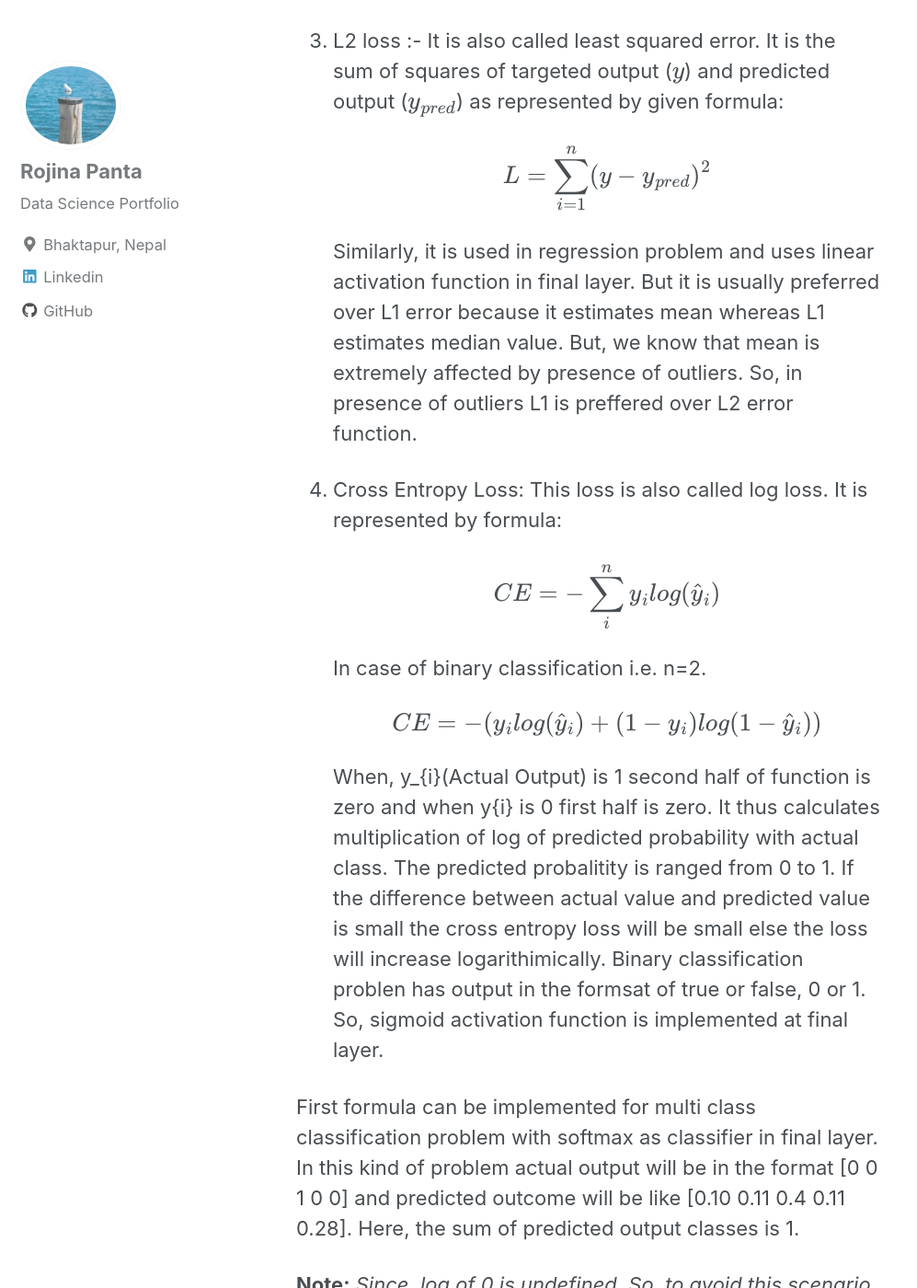
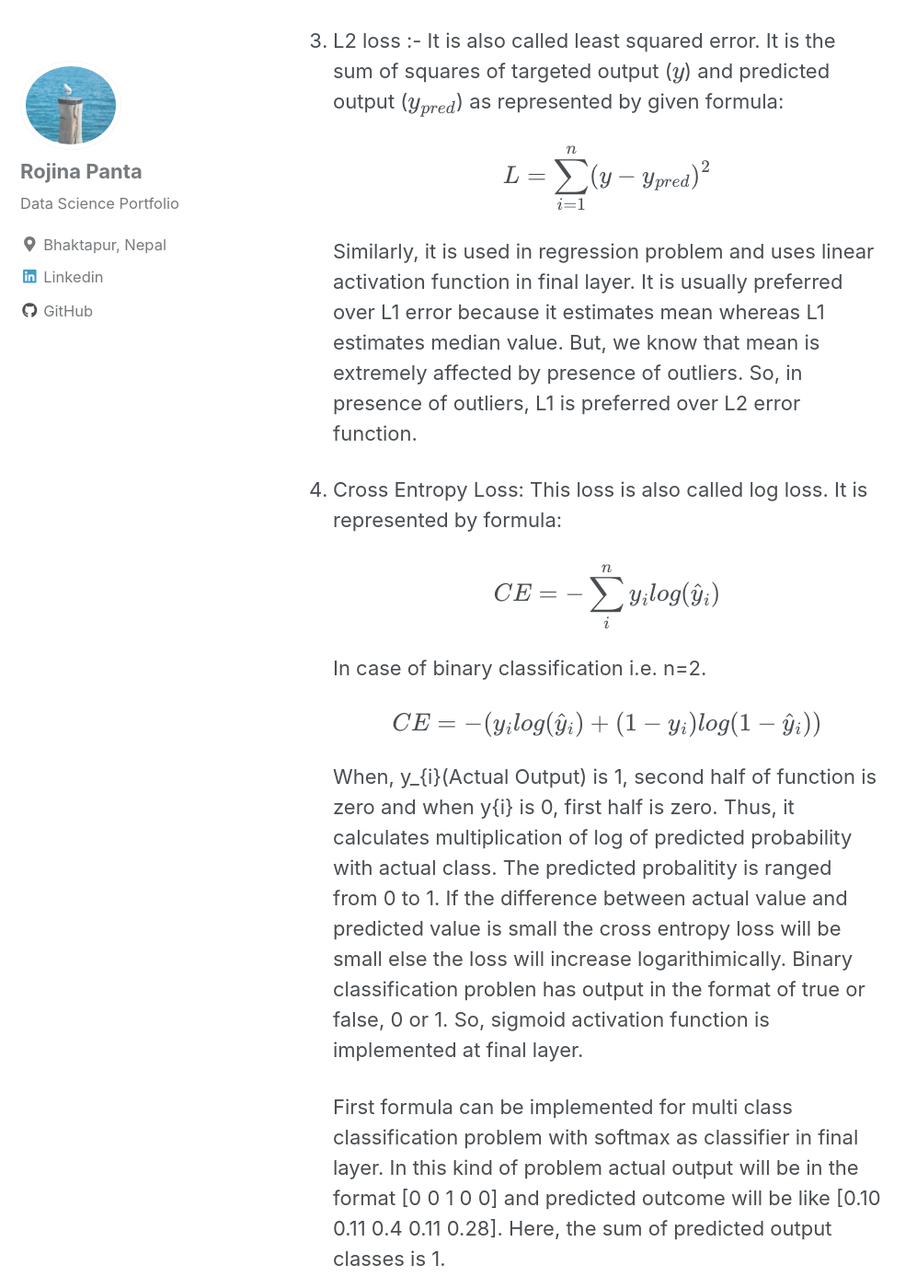
Before and after one commit to Rojina99/Rojina99.github.io, a Jekyll site: the page built from _posts/2019-02-06-loss_function.md, in a window 1280 px wide and 1400 px high, scrolled down 3086 px. Shown: the whole window at 92% size, without its empty margins (0-997 px from the left). Built offline with Jekyll 4.4.1, drawn with Linux system fonts in a browser that asks for light colours; cached includes are drawn as plain includes; nearby versions of some CDN libraries; formulas are drawn with MathJax 3; some of the changed text lies outside the part shown.

Commit message:
Update 2019-02-06-loss_function.md

```diff
--- a/_posts/2019-02-06-loss_function.md
+++ b/_posts/2019-02-06-loss_function.md
@@ -75,7 +75,7 @@
 
     $$ L = \sum_{i=1}^{n}(y-y_{pred})^2  $$
 
-    Similarly, it is used in regression problem and uses linear activation function in final layer. But it is usually preferred over L1 error because it estimates mean whereas L1 estimates median value. But, we know that mean is extremely affected by presence of outliers. So, in presence of outliers L1 is preffered over L2 error function.
+    Similarly, it is used in regression problem and uses linear activation function in final layer. It is usually preferred over L1 error because it estimates mean whereas L1 estimates median value. But, we know that mean is extremely affected by presence of outliers. So, in presence of outliers, L1 is preferred over L2 error function.
 
  4. Cross Entropy Loss:
     This loss is also called log loss. It is represented by formula:
@@ -86,11 +86,11 @@
 
     $$ CE = -(y_{i}log(\hat{y}_{i}) + (1-y_{i})log(1-\hat{y}_{i})) $$
 
-    When, y_{i}(Actual Output) is 1 second half of function is zero and when y{i} is 0 first half is zero. It thus calculates multiplication of log of predicted probability with actual class. The predicted probalitity is ranged from 0 to 1. If the difference between actual value and predicted value is small the cross entropy loss will be small else the loss will increase logarithimically. Binary classification problen has output in the formsat of true or false, 0 or 1. So, sigmoid activation function is implemented at final layer.
+    When, y_{i}(Actual Output) is 1, second half of function is zero and when y{i} is 0, first half is zero. Thus, it calculates multiplication of log of predicted probability with actual class. The predicted probalitity is ranged from 0 to 1. If the difference between actual value and predicted value is small the cross entropy loss will be small else the loss will increase logarithimically. Binary classification problen has output in the format of true or false, 0 or 1. So, sigmoid activation function is implemented at final layer.
 
-   First formula can be implemented for multi class classification problem with softmax as classifier in final layer.
-   In this kind of problem actual output will be in the format [0 0 1 0 0] and predicted outcome will be like [0.10 0.11 0.4 0.11 0.28]. Here, the sum of predicted output classes is 1.
+       First formula can be implemented for multi class classification problem with softmax as classifier in final layer.
+       In this kind of problem actual output will be in the format [0 0 1 0 0] and predicted outcome will be like [0.10 0.11 0.4     0.11 0.28]. Here, the sum of predicted output classes is 1.
 
-   **Note:** *Since, log of 0 is undefined. So, to avoid this scenario a small value like 1e-13 is added to value inside  log function.*
+       **Note:** *Since, log of 0 is undefined. So, to avoid this scenario a small value like 1e-13 is added to value inside  log function.*
 
 These are some of the popular loss functions. We will discuss backpropagation algorithm in next post.
```
Also changed, not shown: other parts of _posts/2019-02-06-loss_function.md (+2 -2 lines).
